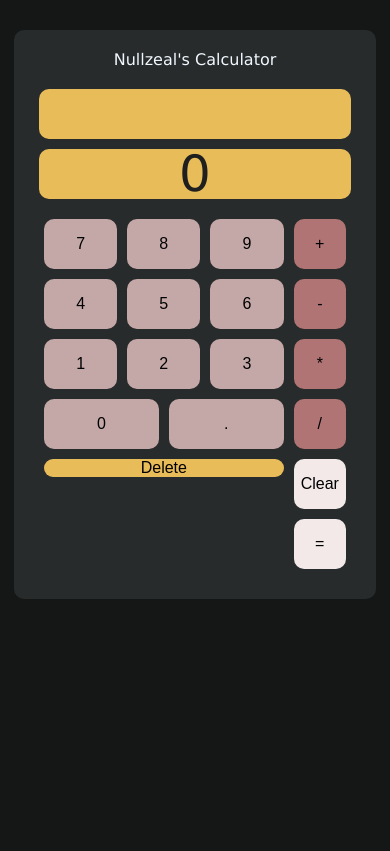
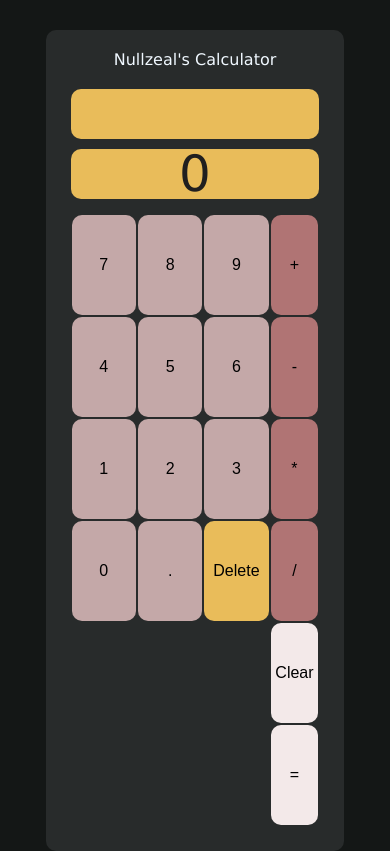
Before and after one commit to NullZeal/calculator, a plain HTML site: page index.html in a window 390 px wide. Drawn offline with Linux system fonts and the light colour scheme.

Commit message:
button layout made narrower

```diff
--- a/css/calculator.css
+++ b/css/calculator.css
@@ -77,7 +77,7 @@ p{
 
 #operators{
     min-height: 220px;
-    justify-content:center;
+    justify-content:end;
     align-items:flex-end;
     flex-basis: 40%;
     flex-wrap: wrap;
@@ -94,7 +94,6 @@ p{
 }
 
 .digit{
-    width: 100px;
     flex-basis: 28%;
     flex-grow: 1;
 }
@@ -110,26 +109,17 @@ p{
     flex-basis: 100%;
 }
 #delete{
-    flex-grow:100;
+    flex-grow:1;
     background-color: rgb(233, 188, 90);
+    flex-basis: 28%;
 }
 @media screen and (max-width: 600px){
     #calculator{
         max-width: 80%;
     }
 
-    .digit, #clear, #equals, .operator{
-        height: 50px;
-    }
-
-    .digit{
-        width: 100px;
-        flex-basis: 29%;
-    }
-
-    #delete{
-        width: 100px;
-        flex-grow: 2;
+    .digit, #clear, #equals, .operator, #delete{
+        margin: 1px;
     }
 
     #screen, #operationsScreen{
@@ -171,7 +161,6 @@ p{
     }
 
     .digit{
-        width: 100px;
         flex-basis: 24%;
     }
     #screen, #operationsScreen{
```
